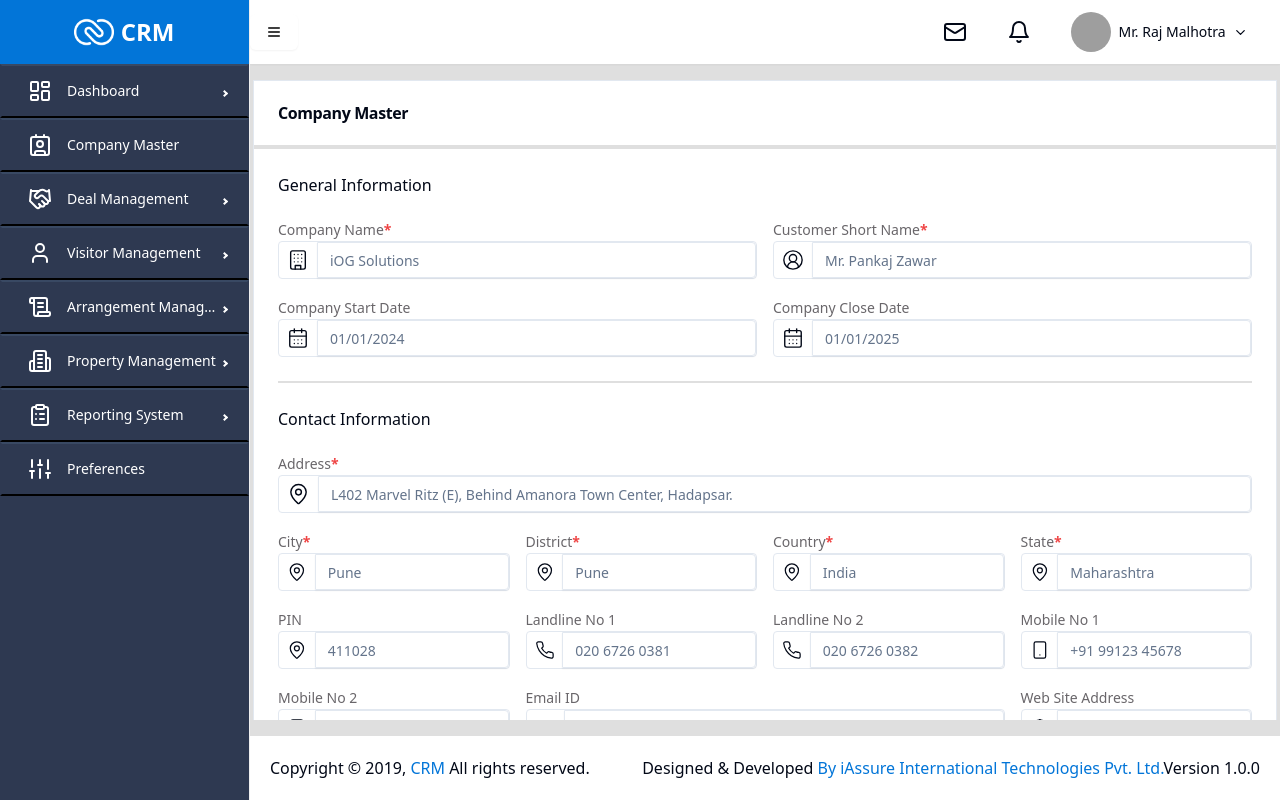
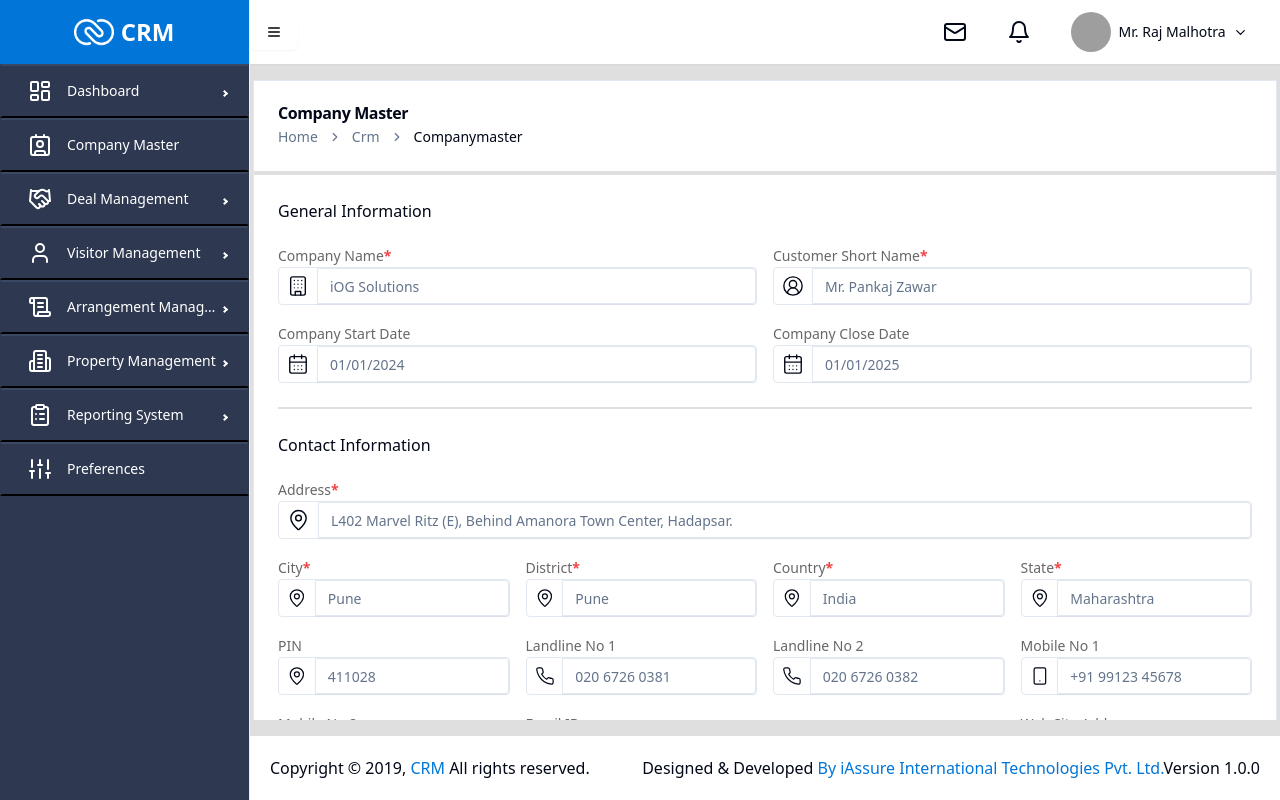
Before and after one commit to sarthakare/crm, a Next.js app: page /crm/companymaster in a window 1280 px wide. Built offline with nearby package versions, Linux system fonts and the light colour scheme; grey boxes are pictures that could not be loaded.

Commit message:
added breadcrumps

```diff
--- a/src/app/crm/companymaster/page.tsx
+++ b/src/app/crm/companymaster/page.tsx
@@ -1,4 +1,5 @@
 "use client";
+import Breadcrumbs from "@/components/Breadcrumps";
 import { Card, CardContent, CardHeader, CardTitle } from "@/components/ui/card";
 import { Input } from "@/components/ui/input";
 import { Label } from "@/components/ui/label";
@@ -28,6 +29,7 @@
         <Card>
           <CardHeader>
             <CardTitle>Company Master</CardTitle>
+            <Breadcrumbs/>
           </CardHeader>
           <hr className="border-[#dfdfdf] border-2 mb-6" />
           <CardContent>
--- /dev/null
+++ b/src/components/Breadcrumps.tsx
@@ -0,0 +1,52 @@
+'use client'
+
+import { usePathname } from 'next/navigation'
+import Link from 'next/link'
+import {
+  Breadcrumb,
+  BreadcrumbItem,
+  BreadcrumbLink,
+  BreadcrumbList,
+  BreadcrumbPage,
+  BreadcrumbSeparator,
+} from "@/components/ui/breadcrumb"
+import React from 'react'
+
+export default function Breadcrumbs() {
+  const pathname = usePathname()
+
+  const generateBreadcrumbs = () => {
+    const paths = pathname.split('/').filter(path => path)
+    const breadcrumbs = [{ href: '/', label: 'Home' }]
+
+    paths.forEach((path, index) => {
+      const href = `/${paths.slice(0, index + 1).join('/')}`
+      breadcrumbs.push({ href, label: path.charAt(0).toUpperCase() + path.slice(1) })
+    })
+
+    return breadcrumbs
+  }
+
+  const breadcrumbs = generateBreadcrumbs()
+
+  return (
+    <Breadcrumb>
+      <BreadcrumbList>
+        {breadcrumbs.map((breadcrumb, index) => (
+          <React.Fragment key={breadcrumb.href}>
+            <BreadcrumbItem>
+              {index < breadcrumbs.length - 1 ? (
+                <BreadcrumbLink asChild>
+                  <Link href={breadcrumb.href}>{breadcrumb.label}</Link>
+                </BreadcrumbLink>
+              ) : (
+                <BreadcrumbPage>{breadcrumb.label}</BreadcrumbPage>
+              )}
+            </BreadcrumbItem>
+            {index < breadcrumbs.length - 1 && <BreadcrumbSeparator />}
+          </React.Fragment>
+        ))}
+      </BreadcrumbList>
+    </Breadcrumb>
+  )
+}
--- /dev/null
+++ b/src/components/ui/breadcrumb.tsx
@@ -0,0 +1,115 @@
+import * as React from "react"
+import { Slot } from "@radix-ui/react-slot"
+import { ChevronRight, MoreHorizontal } from "lucide-react"
+
+import { cn } from "@/lib/utils"
+
+const Breadcrumb = React.forwardRef<
+  HTMLElement,
+  React.ComponentPropsWithoutRef<"nav"> & {
+    separator?: React.ReactNode
+  }
+>(({ ...props }, ref) => <nav ref={ref} aria-label="breadcrumb" {...props} />)
+Breadcrumb.displayName = "Breadcrumb"
+
+const BreadcrumbList = React.forwardRef<
+  HTMLOListElement,
+  React.ComponentPropsWithoutRef<"ol">
+>(({ className, ...props }, ref) => (
+  <ol
+    ref={ref}
+    className={cn(
+      "flex flex-wrap items-center gap-1.5 break-words text-sm text-muted-foreground sm:gap-2.5",
+      className
+    )}
+    {...props}
+  />
+))
+BreadcrumbList.displayName = "BreadcrumbList"
+
+const BreadcrumbItem = React.forwardRef<
+  HTMLLIElement,
+  React.ComponentPropsWithoutRef<"li">
+>(({ className, ...props }, ref) => (
+  <li
+    ref={ref}
+    className={cn("inline-flex items-center gap-1.5", className)}
+    {...props}
+  />
+))
+BreadcrumbItem.displayName = "BreadcrumbItem"
+
+const BreadcrumbLink = React.forwardRef<
+  HTMLAnchorElement,
+  React.ComponentPropsWithoutRef<"a"> & {
+    asChild?: boolean
+  }
+>(({ asChild, className, ...props }, ref) => {
+  const Comp = asChild ? Slot : "a"
+
+  return (
+    <Comp
+      ref={ref}
+      className={cn("transition-colors hover:text-foreground", className)}
+      {...props}
+    />
+  )
+})
+BreadcrumbLink.displayName = "BreadcrumbLink"
+
+const BreadcrumbPage = React.forwardRef<
+  HTMLSpanElement,
+  React.ComponentPropsWithoutRef<"span">
+>(({ className, ...props }, ref) => (
+  <span
+    ref={ref}
+    role="link"
+    aria-disabled="true"
+    aria-current="page"
+    className={cn("font-normal text-foreground", className)}
+    {...props}
+  />
+))
+BreadcrumbPage.displayName = "BreadcrumbPage"
+
+const BreadcrumbSeparator = ({
+  children,
+  className,
+  ...props
+}: React.ComponentProps<"li">) => (
+  <li
+    role="presentation"
+    aria-hidden="true"
+    className={cn("[&>svg]:w-3.5 [&>svg]:h-3.5", className)}
+    {...props}
+  >
+    {children ?? <ChevronRight />}
+  </li>
+)
+BreadcrumbSeparator.displayName = "BreadcrumbSeparator"
+
+const BreadcrumbEllipsis = ({
+  className,
+  ...props
+}: React.ComponentProps<"span">) => (
+  <span
+    role="presentation"
+    aria-hidden="true"
+    className={cn("flex h-9 w-9 items-center justify-center", className)}
+    {...props}
+  >
+    <MoreHorizontal className="h-4 w-4" />
+    <span className="sr-only">More</span>
+  </span>
+)
+BreadcrumbEllipsis.displayName = "BreadcrumbElipssis"
+
+export {
+  Breadcrumb,
+  BreadcrumbList,
+  BreadcrumbItem,
+  BreadcrumbLink,
+  BreadcrumbPage,
+  BreadcrumbSeparator,
+  BreadcrumbEllipsis,
+}
```
